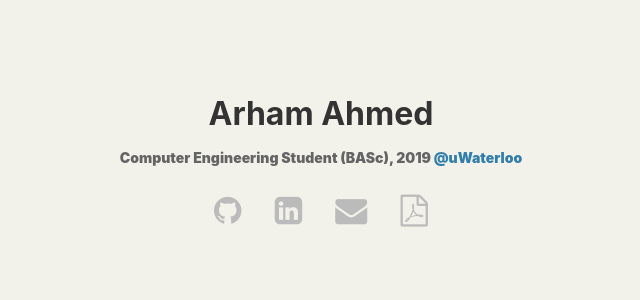
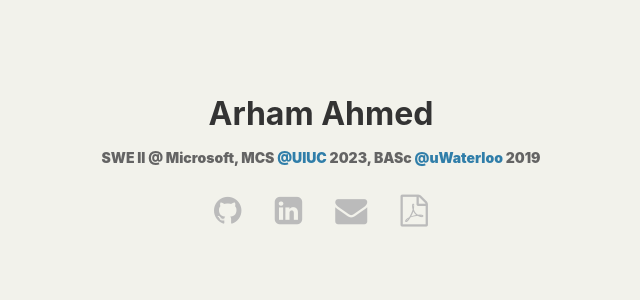
Before and after one commit to arhamahmed/arhamahmed.github.io, a Jekyll site: the page built from index.html, in a window 1280 px wide. Shown: the top 300 px of the page, without its empty margins (319-959 px from the left). Built offline with Jekyll 4.4.1, drawn with Linux system fonts in a browser that asks for light colours; nearby versions of some CDN libraries.

Commit message:
update links

```diff
--- a/index.html
+++ b/index.html
@@ -4,7 +4,7 @@ layout: default
 
 <header>
   <h1><b>Arham Ahmed<b></h1>
-  <p>Computer Engineering Student (BASc), 2019 <a href="https://ugradcalendar.uwaterloo.ca/page/ENG-Computer-Engineering-Electrical-Engineering">@uWaterloo</a></p>
+  <p>SWE II @ Microsoft, MCS <a href="https://siebelschool.illinois.edu/academics/graduate/professional-mcs">@UIUC</a> 2023, BASc <a href="https://ugradcalendar.uwaterloo.ca/page/ENG-Computer-Engineering-Electrical-Engineering">@uWaterloo</a> 2019</p>
   <ul>
     <li class="github"><a href="https://github.com/arhamahmed"><i class="fa fa-github fa-2x"></i></a></li>
     <li class="linkedin"><a href="http://linkedin.com/in/arhamahmed"><i class="fa fa-linkedin-square fa-2x"></i></a></li>
```
Also changed, not shown: 2 other files.
